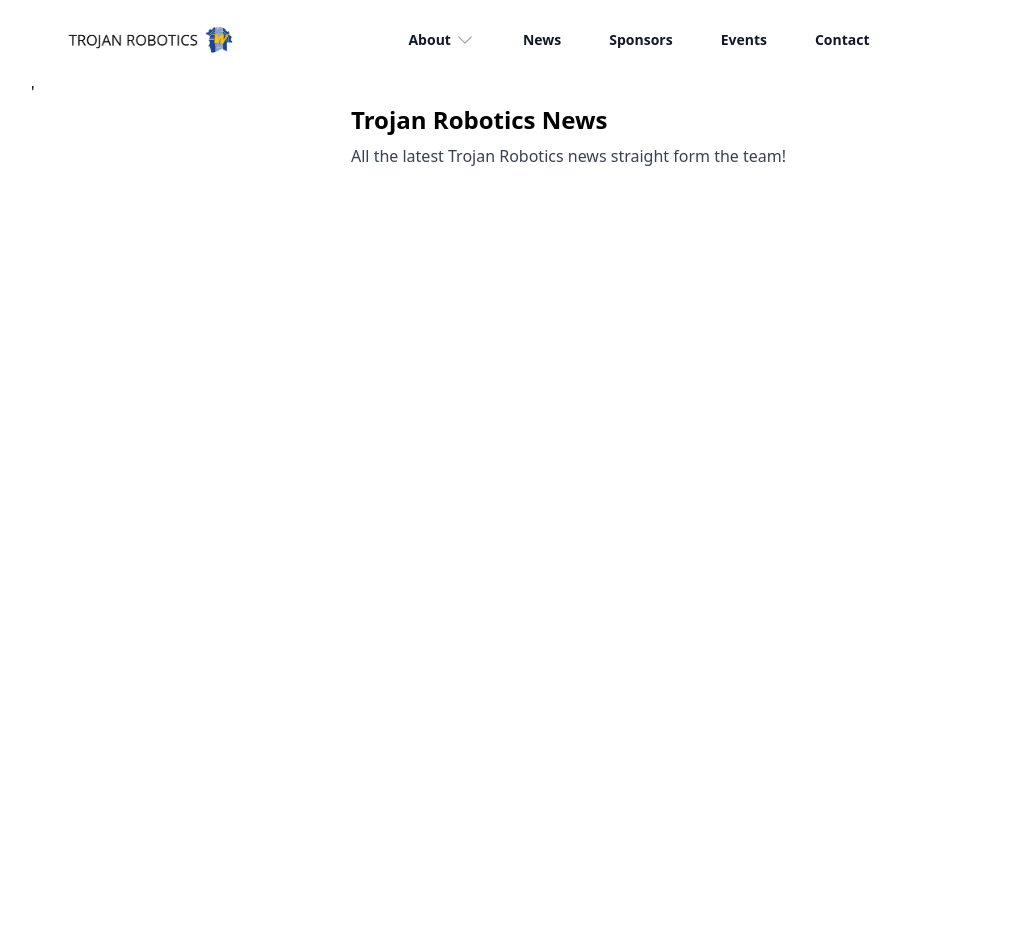
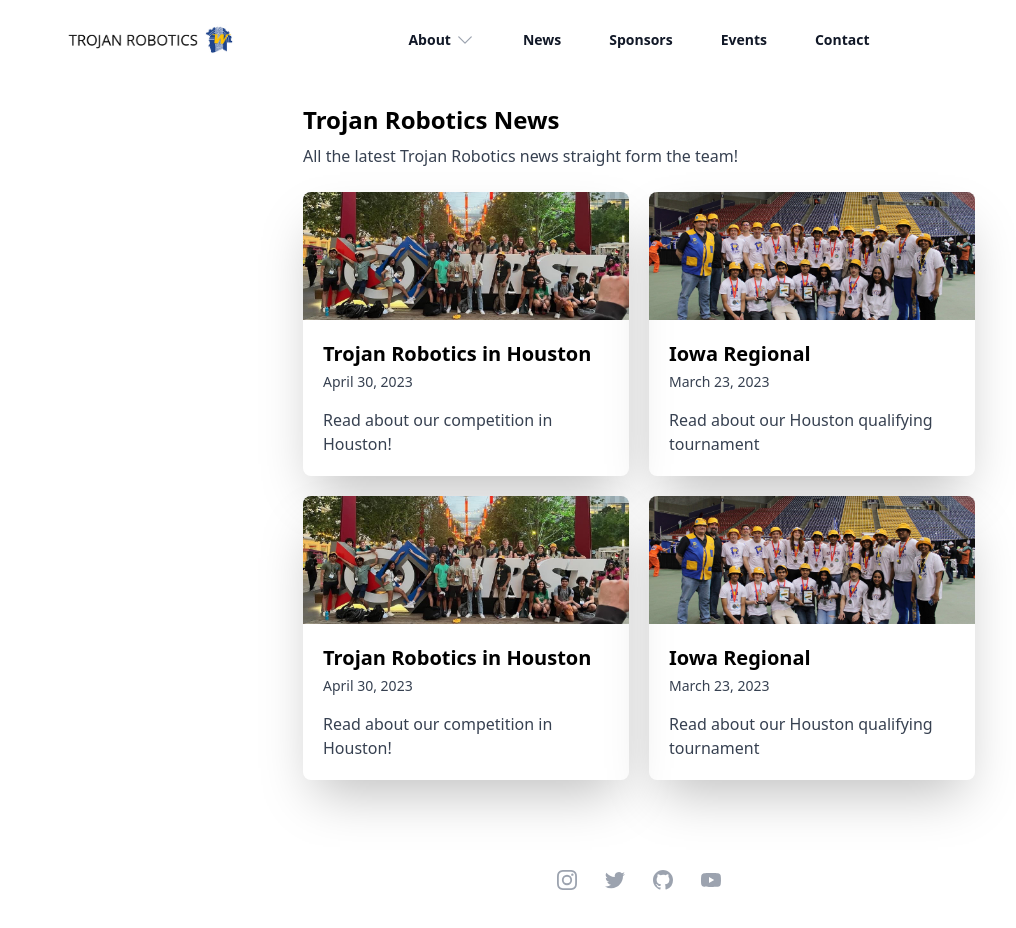
Before and after one commit to Team-2264/RoboticsWebsite, a React (Create React App) app in the folder reactjs/: page / in a window 1280 px wide. Shown: the top 928 px of the page, without its empty margins (1-1017 px from the left). Before the commit the page ends 800 px from the top, so only its background shows below. Built offline with nearby package versions, Linux system fonts and the light colour scheme.

Commit message:
cards on newsPage now
gotta link up to some article

```diff
--- a/reactjs/src/pages/News.js
+++ b/reactjs/src/pages/News.js
@@ -3,17 +3,65 @@ import NavBar from "../components/NavBar";
 import ReactDOM from 'react-dom/client';
 
 export default function News() {
+
+    const newsData = [
+        {
+            title: "Trojan Robotics in Houston",
+            desc: "Read about our competition in Houston!",
+            date: "April 30, 2023",
+            srcOfImage: "/assets/images/teamHoustonPic.jpg"
+        },
+        {
+            title: "Iowa Regional",
+            desc: "Read about our Houston qualifying tournament",
+            date: "March 23, 2023",
+            srcOfImage: "/assets/images/trojanRoboticsIowa2023.jpg"
+        },
+        {
+            title: "Trojan Robotics in Houston",
+            desc: "Read about our competition in Houston!",
+            date: "April 30, 2023",
+            srcOfImage: "/assets/images/teamHoustonPic.jpg"
+        },
+        {
+            title: "Iowa Regional",
+            desc: "Read about our Houston qualifying tournament",
+            date: "March 23, 2023",
+            srcOfImage: "/assets/images/trojanRoboticsIowa2023.jpg"
+        }
+
+    ]
+
+
     return (
         <div>
-            <NavBar />'
+            <NavBar />
             <br></br>
-            <div className="max-w-xl mx-auto">
+            <div className="max-w-2xl mx-auto">
                 <h1 className="text-2xl font-bold">Trojan Robotics News</h1>
                 <p className="text-gray-700 pt-2">All the latest Trojan Robotics news straight form the team!</p>
+                <div className="grid sm:grid-cols-1 md:grid-cols-2 gap-5 pt-6">
+                    {newsData.map((newsItem, index) => {
+                        return (
+                            <div className='shadow-2xl rounded-lg'>
+                                <img
+                                    className="w-full h-32 object-cover rounded-t-lg"
+                                    src={newsItem.srcOfImage}
+                                    alt={"backgorund"}
+                                />
+                                <div className="p-5">
+                                    <h2 className='font-bold text-xl'>{newsItem.title}</h2>
+                                    <p className='text-sm text-gray-700 pt-1'>{newsItem.date}</p>
+                                    <p className='text-gray-700 pt-4'>{newsItem.desc}</p>
+                                </div>
+                            </div>
+                        )
+                    })}
+                </div>
+            </div>
+            <br></br>
+            <Footer />
+        </div>
 
-
-            </div>
-
-        </div>
     )
 }
```
